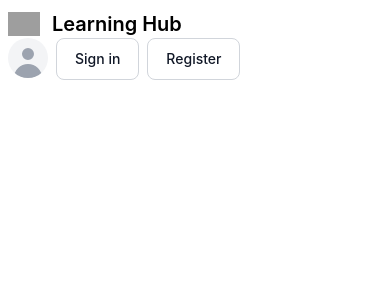
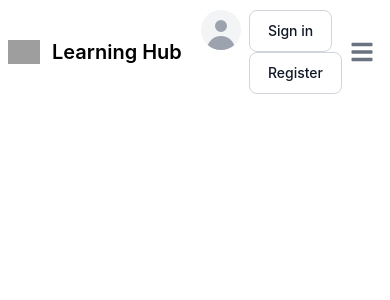
Before and after one commit to Marufhossain112/learning-platform-client, a React (Create React App) app: page / in a window 390 px wide. Shown: the top 300 px of the page. Built offline with nearby package versions, Linux system fonts and the light colour scheme; no server answers; grey boxes are pictures that could not be loaded.

Commit message:
toggle bar added on mobile view

```diff
--- a/src/Pages/Navigation/Navigation.js
+++ b/src/Pages/Navigation/Navigation.js
@@ -42,6 +42,7 @@ const Navigation = () => {
           >
             {<Avatar alt="user" img={user?.photoURL} rounded={true} />}
           </Tooltip>
+          <div>
             {user?.uid ? (
               <Button onClick={handleSignOut} className="ms-4" color="light">
                 Sign Out
@@ -56,6 +57,8 @@ const Navigation = () => {
                 </Button>
               </>
             )}
+          </div>
+          <Navbar.Toggle />
         </div>
         <Navbar.Collapse>
           <NavLink as={Link} to="/" active={true}>
```
Lines whose indentation alone changed are shown as unchanged.
